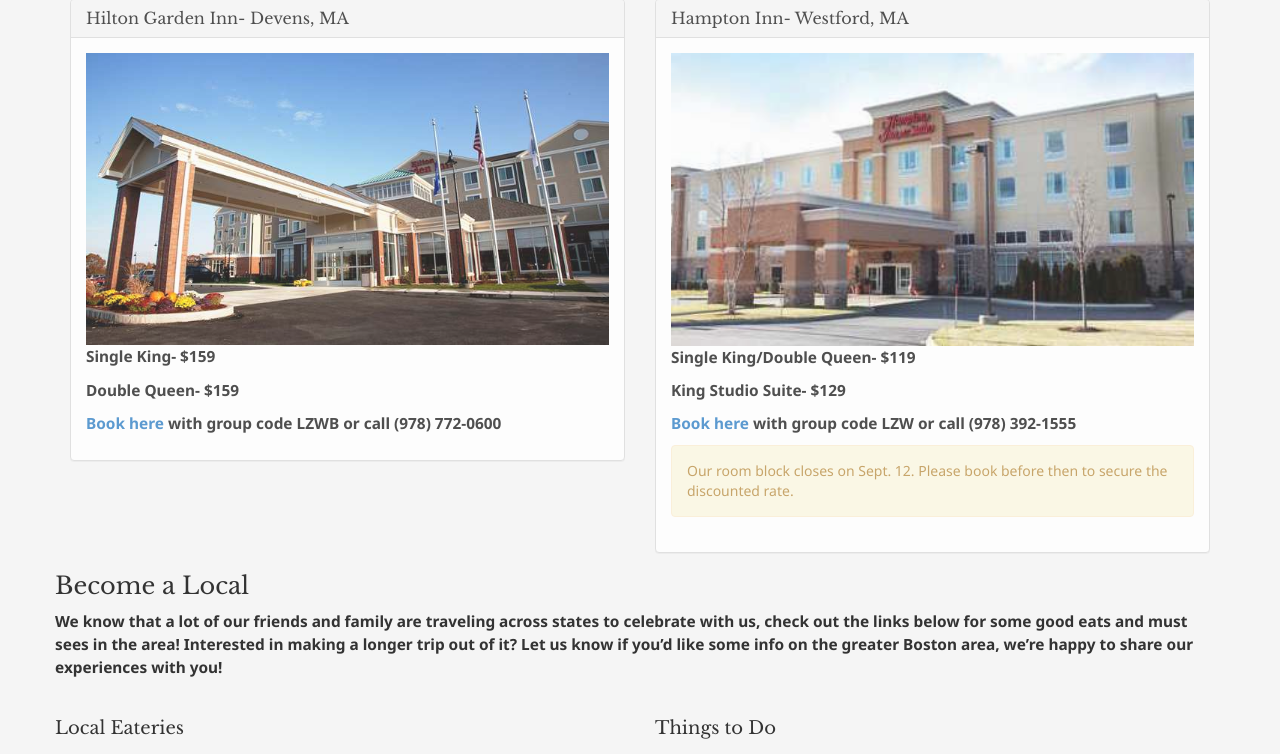
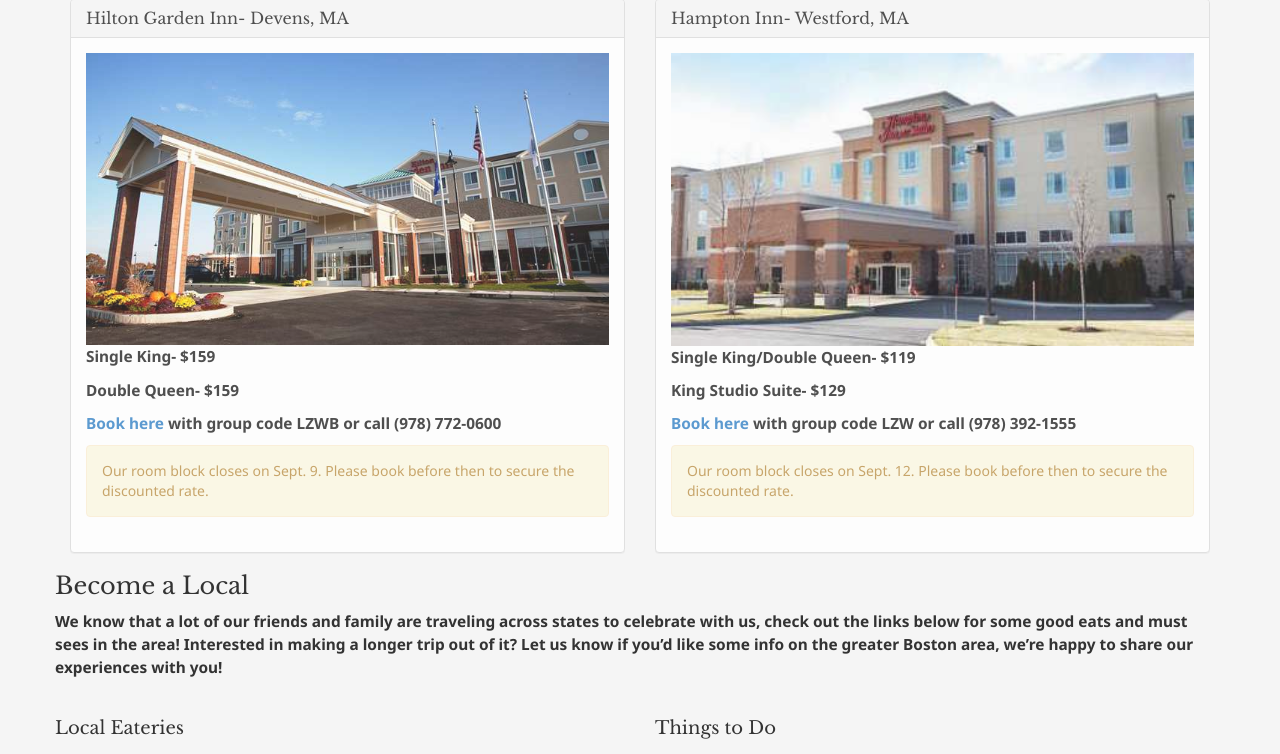
Before and after one commit to elizoller/elizoller.github.io, a PHP site: page /wedding/index.php in a window 1280 px wide. Shown: the part 2847-3601 px from the top of the page. Run offline with PHP 8.4, Linux system fonts and the light colour scheme; some libraries are stand-ins or nearby versions.

Commit message:
update room block info

```diff
--- a/wedding/index.php
+++ b/wedding/index.php
@@ -130,6 +130,7 @@
                <p>Single King- $159</p>
                <p>Double Queen- $159</p>
                <p><a href="http://www.devenscommon.hgi.com" target="_blank">Book here</a> with group code LZWB or call (978) 772-0600</p>
+               <div class="alert alert-warning">Our room block closes on Sept. 9. Please book before then to secure the discounted rate.</div>
             </div>
           </div>
         </div>
```
